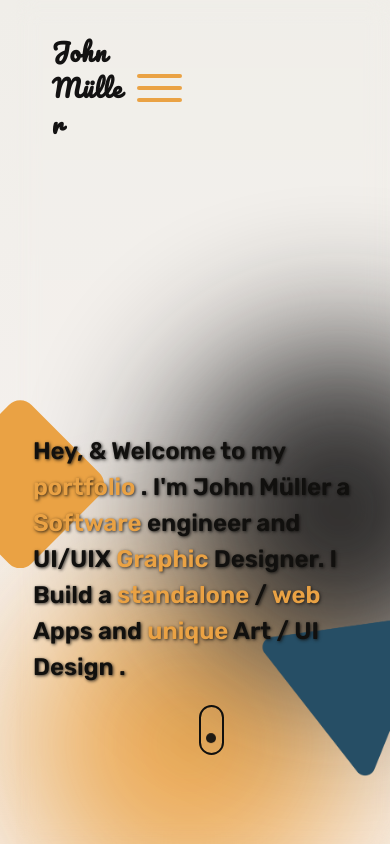
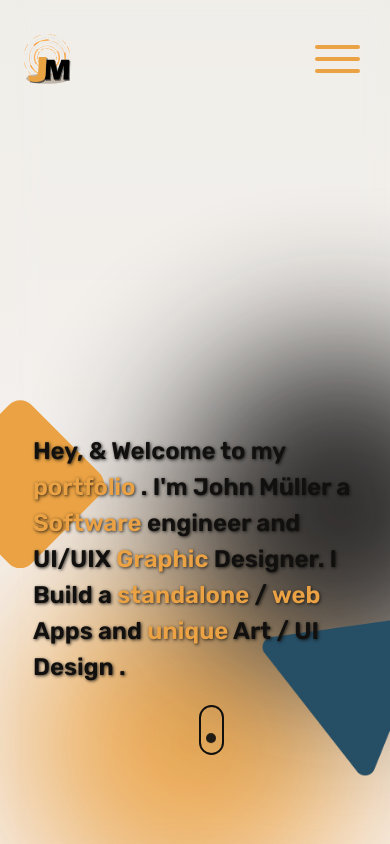
Before and after one commit to John11Dark/JOhnMuller, a website: page index.html in a window 390 px wide. Drawn offline with Linux system fonts and the light colour scheme.

```diff
--- a/Styles/style.css
+++ b/Styles/style.css
@@ -1,8 +1,40 @@
 @import url("https://fonts.googleapis.com/css2?family=Poppins:wght@200;300;400;500;600;700;800;900&family=Quicksand:wght@300;400;500;600;700&family=Rubik:wght@300;400;600;700;800&display=swap");
 
-@import url("https://fonts.googleapis.com/css2?family=Pacifico&display=swap");
+/* custom props */
 
-/* ? <-*-> custom props <-*-> */
+/* Colors */
+
+/* Dark Mode */
+@media (prefers-color-scheme: dark) {
+  :root {
+    ----modeDropShadow: #b9b5ab8a;
+    ----primaryColorDark: #11100e;
+    ----primaryColorLight: #fcf6db;
+    ----primaryColorGrayish: #d8d6d1;
+    ----primaryColorLightGray: #b4b3b1;
+    ----primaryColorDarkGray: #928c86;
+    ----backgroundColor: #0f0f0e, #171311;
+    ----darkOpacity: #11100ed7;
+    ----grayOpacity: #ffffff26;
+  }
+}
+
+/* Light Mode */
+@media (prefers-color-scheme: light) {
+  :root {
+    ----modeDropShadow: #dfaa18c0;
+    ----primaryColorDark: #fcf6db;
+    ----primaryColorLight: #11100e;
+    ----primaryColorGrayish: #131212;
+    ----primaryColorLightGray: #b4b3b1;
+    ----primaryColorDarkGray: #928c86;
+    ----backgroundColor: #f0eee9, #f7f2f0;
+    ----secondaryColor: #e5dfc6;
+    ----darkOpacity: #11100ed7;
+    ----grayOpacity: #141212c4;
+  }
+}
+
 :root {
   /*  */
   ----primaryColor: #eaa244;
@@ -43,39 +75,6 @@
   ----spacing-200: 1em;
   ----iconSize-300: 3.5rem;
   ----iconSize-400: 4.5rem;
-}
-
-/* Colors */
-
-/* Dark Mode */
-@media (prefers-color-scheme: dark) {
-  :root {
-    ----modeDropShadow: #b9b5ab8a;
-    ----primaryColorDark: #11100e;
-    ----primaryColorLight: #fcf6db;
-    ----primaryColorGrayish: #d8d6d1;
-    ----primaryColorLightGray: #b4b3b1;
-    ----primaryColorDarkGray: #928c86;
-    ----backgroundColor: #0f0f0e, #171311;
-    ----darkOpacity: #11100ed7;
-    ----grayOpacity: #ffffff26;
-  }
-}
-
-/* Light Mode */
-@media (prefers-color-scheme: light) {
-  :root {
-    ----modeDropShadow: #dfaa18c0;
-    ----primaryColorDark: #fcf6db;
-    ----primaryColorLight: #11100e;
-    ----primaryColorGrayish: #131212;
-    ----primaryColorLightGray: #b4b3b1;
-    ----primaryColorDarkGray: #928c86;
-    ----backgroundColor: #f0eee9, #f7f2f0;
-    ----secondaryColor: #e5dfc6;
-    ----darkOpacity: #11100ed7;
-    ----grayOpacity: #141212c4;
-  }
 }
 
 @media (max-width: 90em) {
@@ -420,7 +419,6 @@
   left: 0;
   display: grid;
   grid-template-columns: 10% 20% 20% 40% 10%;
-  justify-content: center;
   align-items: center;
   background-color: transparent;
   transition: all 0.3s ease;
@@ -439,9 +437,8 @@
 
 .logo {
   grid-column: 2;
-  font-family: "Pacifico", cursive;
-  color: var(----primaryColorGrayish);
-  font-size: 1.5rem;
+  max-width: 100px;
+  max-height: 100px;
 }
 
 .navigationBar {
@@ -584,8 +581,11 @@
 
 @media (max-width: 50em) {
   header {
+    display: flex;
+    grid-template-columns: none;
     justify-content: space-between;
-    padding: 0 1rem;
+    padding: 0 1em;
+    padding-top: 2em;
   }
 
   /* button */
--- a/index.html
+++ b/index.html
@@ -1586,8 +1586,8 @@
         <header hide="true">
 
             <!-- Logo direct to home page -->
-            <a aria-hidden="true" title="Home page" href="./index.html" class="logo"> John Müller
-                <!-- <img src="./Assets/logo.svg" alt="Logo Description ---- * ! * " width="50" height="50" /> -->
+            <a aria-hidden="true" title="Home page" href="./index.html" class="logo">
+                <img src="./Assets/logo.svg" alt="Logo Description ---- * ! * " width="50" height="50" />
             </a>
 
             <!-- Mobile button -->
```
